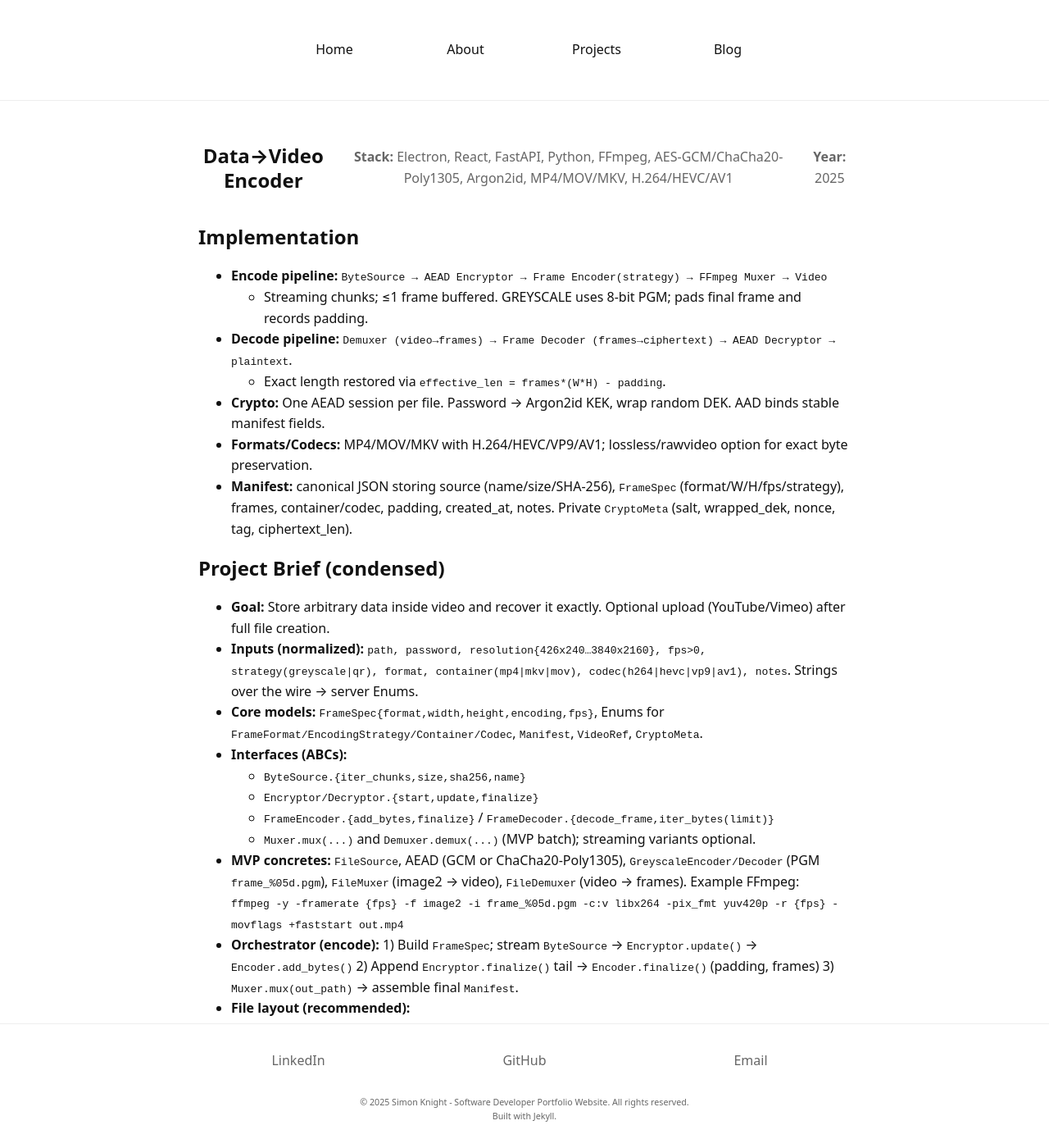
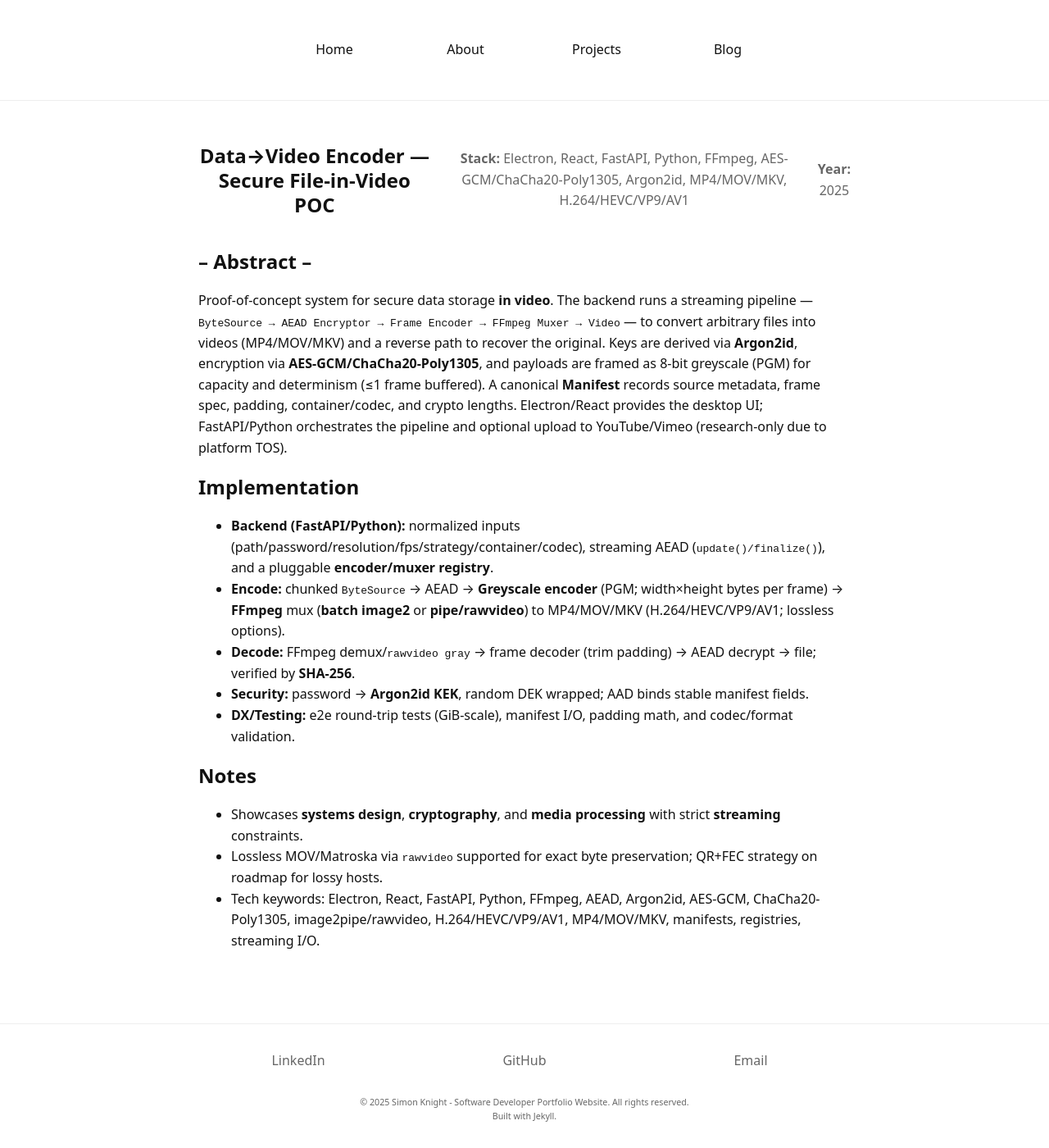
Before and after one commit to SIMONDSKNIGHT/simondsknight.github.io, a Jekyll site: the page built from _projects/video-cloud.md, in a window 1280 px wide and 1400 px high. Shown: the whole window at 82% size. Built offline with Jekyll 4.4.1, drawn with Linux system fonts in a browser that asks for light colours.

Commit message:
fixing this again

```diff
--- a/_projects/video-cloud.md
+++ b/_projects/video-cloud.md
@@ -1,40 +1,41 @@
 ---
 layout: project
-title: Data→Video Encoder
-summary: Encrypt any file, pack ciphertext into video frames, mux via FFmpeg to MP4/MOV/MKV, and fully reverse it.
+title: Data→Video Encoder — Secure File-in-Video POC
+summary: Encrypts any file, encodes ciphertext into video frames, muxes with FFmpeg to MP4/MOV/MKV, and fully reverses the process; Electron/React UI + FastAPI/Python backend.
 year: 2025
-stack: [Electron, React, FastAPI, Python, FFmpeg, AES-GCM/ChaCha20-Poly1305, Argon2id, MP4/MOV/MKV, H.264/HEVC/AV1]
-thumb: /assets/img/datavideo-thumb.jpg
-hero:  /assets/img/datavideo-hero.jpg
-gif:   /assets/gif/datavideo-demo.gif
+stack: [Electron, React, FastAPI, Python, FFmpeg, AES-GCM/ChaCha20-Poly1305, Argon2id, MP4/MOV/MKV, H.264/HEVC/VP9/AV1]
+thumb: /assets/img/datavideo-thumb.jpg   # fill in
+hero:  /assets/img/datavideo-hero.jpg    # fill in
+gif:   /assets/gif/datavideo.gif         # optional
+png: true
 links:
-  - {label: Repo, url: "https://github.com/yourname/data-video-encoder"} # replace
+  - { label: "Repo", url: "https://github.com/yourname/data-video-encoder" }  # replace
 ---
+
+# -- Abstract --
+
+Proof-of-concept system for secure data storage **in video**. The backend runs a streaming
+pipeline — `ByteSource → AEAD Encryptor → Frame Encoder → FFmpeg Muxer → Video` — to
+convert arbitrary files into videos (MP4/MOV/MKV) and a reverse path to recover the original.
+Keys are derived via **Argon2id**, encryption via **AES-GCM/ChaCha20-Poly1305**, and payloads
+are framed as 8-bit greyscale (PGM) for capacity and determinism (≤1 frame buffered). A canonical
+**Manifest** records source metadata, frame spec, padding, container/codec, and crypto lengths.
+Electron/React provides the desktop UI; FastAPI/Python orchestrates the pipeline and optional
+upload to YouTube/Vimeo (research-only due to platform TOS).
 
 ## Implementation
 
-- **Encode pipeline:** `ByteSource → AEAD Encryptor → Frame Encoder(strategy) → FFmpeg Muxer → Video`
-  - Streaming chunks; ≤1 frame buffered. GREYSCALE uses 8-bit PGM; pads final frame and records padding.
-- **Decode pipeline:** `Demuxer (video→frames) → Frame Decoder (frames→ciphertext) → AEAD Decryptor → plaintext`.
-  - Exact length restored via `effective_len = frames*(W*H) - padding`.
-- **Crypto:** One AEAD session per file. Password → Argon2id KEK, wrap random DEK. AAD binds stable manifest fields.
-- **Formats/Codecs:** MP4/MOV/MKV with H.264/HEVC/VP9/AV1; lossless/rawvideo option for exact byte preservation.
-- **Manifest:** canonical JSON storing source (name/size/SHA-256), `FrameSpec` (format/W/H/fps/strategy), frames, container/codec, padding, created_at, notes. Private `CryptoMeta` (salt, wrapped_dek, nonce, tag, ciphertext_len).
+- **Backend (FastAPI/Python):** normalized inputs (path/password/resolution/fps/strategy/container/codec),
+  streaming AEAD (`update()/finalize()`), and a pluggable **encoder/muxer registry**.
+- **Encode:** chunked `ByteSource` → AEAD → **Greyscale encoder** (PGM; width×height bytes per frame) →
+  **FFmpeg** mux (**batch image2** or **pipe/rawvideo**) to MP4/MOV/MKV (H.264/HEVC/VP9/AV1; lossless options).
+- **Decode:** FFmpeg demux/`rawvideo gray` → frame decoder (trim padding) → AEAD decrypt → file; verified by **SHA-256**.
+- **Security:** password → **Argon2id KEK**, random DEK wrapped; AAD binds stable manifest fields.
+- **DX/Testing:** e2e round-trip tests (GiB-scale), manifest I/O, padding math, and codec/format validation.
 
-## Project Brief (condensed)
+## Notes
 
-- **Goal:** Store arbitrary data inside video and recover it exactly. Optional upload (YouTube/Vimeo) after full file creation.
-- **Inputs (normalized):** `path, password, resolution{426x240…3840x2160}, fps>0, strategy(greyscale|qr), format, container(mp4|mkv|mov), codec(h264|hevc|vp9|av1), notes`. Strings over the wire → server Enums.
-- **Core models:** `FrameSpec{format,width,height,encoding,fps}`, Enums for `FrameFormat/EncodingStrategy/Container/Codec`, `Manifest`, `VideoRef`, `CryptoMeta`.
-- **Interfaces (ABCs):**
-  - `ByteSource.{iter_chunks,size,sha256,name}`
-  - `Encryptor/Decryptor.{start,update,finalize}`
-  - `FrameEncoder.{add_bytes,finalize}` / `FrameDecoder.{decode_frame,iter_bytes(limit)}`
-  - `Muxer.mux(...)` and `Demuxer.demux(...)` (MVP batch); streaming variants optional.
-- **MVP concretes:** `FileSource`, AEAD (GCM or ChaCha20-Poly1305), `GreyscaleEncoder/Decoder` (PGM `frame_%05d.pgm`), `FileMuxer` (image2 → video), `FileDemuxer` (video → frames). Example FFmpeg:
-  `ffmpeg -y -framerate {fps} -f image2 -i frame_%05d.pgm -c:v libx264 -pix_fmt yuv420p -r {fps} -movflags +faststart out.mp4`
-- **Orchestrator (encode):**
-  1) Build `FrameSpec`; stream `ByteSource` → `Encryptor.update()` → `Encoder.add_bytes()`
-  2) Append `Encryptor.finalize()` tail → `Encoder.finalize()` (padding, frames)
-  3) `Muxer.mux(out_path)` → assemble final `Manifest`.
-- **File layout (recommended):**
+- Showcases **systems design**, **cryptography**, and **media processing** with strict **streaming** constraints.
+- Lossless MOV/Matroska via `rawvideo` supported for exact byte preservation; QR+FEC strategy on roadmap for lossy hosts.
+- Tech keywords: Electron, React, FastAPI, Python, FFmpeg, AEAD, Argon2id, AES-GCM, ChaCha20-Poly1305,
+  image2pipe/rawvideo, H.264/HEVC/VP9/AV1, MP4/MOV/MKV, manifests, registries, streaming I/O.
```
Also changed, not shown: _projects/website copy 2.md (deleted, +0 -18 lines), _projects/Stock Tracker.md (added).
